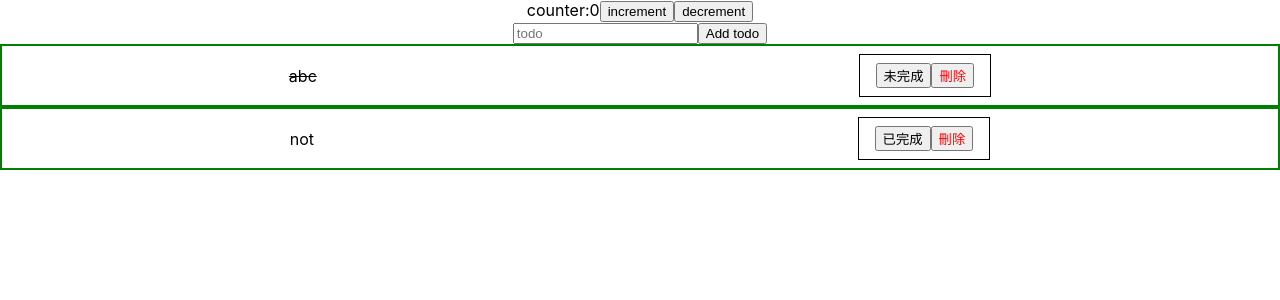
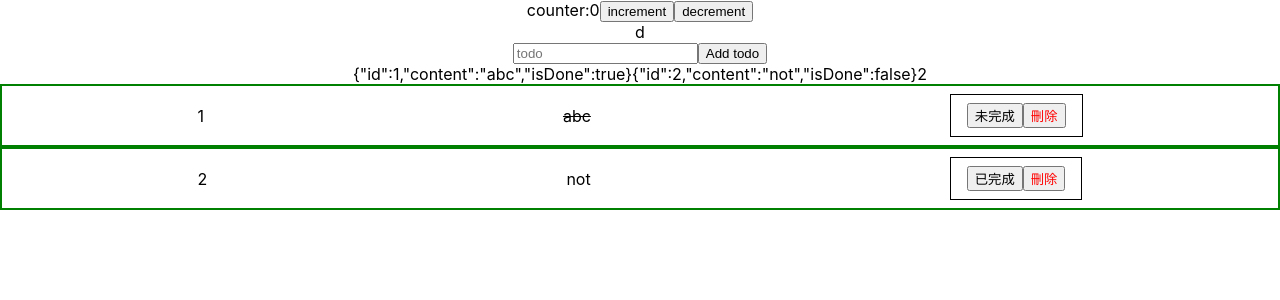
Before and after one commit to nstksean/reactTodolistSimplified, a React (Create React App) app: page / in a window 1280 px wide. Shown: the top 300 px of the page. Built offline with nearby package versions, Linux system fonts and the light colour scheme.

Commit message:
after meet Ashe

```diff
--- a/src/App.js
+++ b/src/App.js
@@ -1,11 +1,42 @@
 import './App.css';
 import styled, { createGlobalStyle } from 'styled-components';
-import React from 'react';
+import React, { Fragment } from 'react';
 import Counter from './Counter';
 import TodoItem from './TodoItem';
 import { useState, useRef } from 'react';
+import { useEffect } from 'react';
 
 
+// [{
+//   id: id.current,
+//   content: value,
+//   isDone: false,
+// }, ...todos]
+
+// [{
+//   id: id.current,
+//   content: value,
+//   isDone: false,
+// },
+// {
+//   id: id.current,
+//   content: value,
+//   isDone: false,
+// },]
+
+
+// const checkd = (text) => {
+//   switch (text) {
+//     case 'completed':
+//       return true
+//     case 'in pro':
+//       return true
+
+
+//     default:
+//       break;
+//   }
+// }
 
 function App() {
 
@@ -15,18 +46,32 @@ function App() {
   ])
 
   const [value, setValue] = useState('')
-  const id = useRef(3)
+  // const idRef = useRef(3)
 
   const handleButtonClick = (event) => {
     console.log('event', event)
     event.preventDefault()
-    setTodos([{
-      id: id.current,
-      content: value,
-      isDone: false,
-    }, ...todos])
+
+    // const newValue = [{
+    //   id: id.current,
+    //   content: value,
+    //   isDone: false,
+    // }, ...todos]
+    // setTodos(newValue)
+    // id.current++
+
+
+    setTodos(prev => {
+      console.log('sd', prev.length)
+      return [{
+        id: prev.length + 1,
+        content: value,
+        isDone: false,
+      }, ...prev]
+    })
+
+
     setValue('')
-    id.current++
   }
 
   const handleInputChange = (e) => {
@@ -37,20 +82,37 @@ function App() {
     setTodos(todos.filter(todo => todo.id !== id))
   }
 
+
   const handleToggleIsDone = id => {
-    setTodos(todos.map(todo => {
+
+    // replaces 1 element at index 4
+    // setTodos(prevValue => {
+    //   prevValue.splice(0, 1, {
+    //     "id": 5,
+    //     "content": "",
+    //     "isDone": false
+    //   });
+    //   console.log('prevValue', prevValue)
+    //   console.log(' [...prevValue]', [...prevValue])
+    //   return [...prevValue]
+    // })
+
+
+    const changeValue = todos.map(todo => {
       if (todo.id !== id) return todo
+
       return {
         ...todo,
         isDone: !todo.isDone
       }
-    }))
+    })
+    setTodos(changeValue)
   }
 
   return (
     <div className="App">
       <div> <Counter /> </div>
-
+      <div onClick={() => console.log(todos)}>d</div>
       <form onSubmit={handleButtonClick}>
         <input
           type="text"
@@ -62,12 +124,27 @@ function App() {
         <button onClick={handleButtonClick}>Add todo</button>
       </form>
 
+
+      {/* <div className={ isShow ? 'show' : ''}></div> */}
       {
-        todos.map(todo => <TodoItem key={todo.id} todo={todo}
-          handleDeleteTodo={handleDeleteTodo} handleToggleIsDone={handleToggleIsDone} />)
+        todos.map(todo =>
+          //todo
+          <React.Fragment key={todo.id} >
+            {JSON.stringify(todo)}
+          </React.Fragment>
+        )
+      }
+      {todos.length}
+
+      {
+        todos.map((todo, idx) =>
+          <TodoItem key={todo.id} todo={todo} idx={idx} setTodos={setTodos}
+            handleDeleteTodo={handleDeleteTodo} handleToggleIsDone={handleToggleIsDone} />
+        )
+
       }
 
-    </div>
+    </div >
   );
 }
 
--- a/src/TodoItem.js
+++ b/src/TodoItem.js
@@ -4,7 +4,7 @@ import './App.css'
 
 
 
-const TodoItemWrapper= styled.div`
+const TodoItemWrapper = styled.div`
 display:flex;
 align-items:center;
 justify-content:space-around;
@@ -18,39 +18,41 @@ const TodoContent = styled.div`
 color:black;
 font-size:16px;
 
-${props=> props.isDone && `
+${props => props.isDone && `
 text-decoration:line-through`}
 `
-const TodoButtonWrapper=styled.div`
+const TodoButtonWrapper = styled.div`
 display:flex;
 align-items:center;
 justify-content:space-between;
 padding:8px 16px;
 border: 1px solid black;`
 
-const Button=styled.button`
+const Button = styled.button`
 &:hover{
     color:red;
 }
 `
-const RedButton=styled.button`
+const RedButton = styled.button`
 color:red;
 `
 
-function TodoItem({className,todo,handleDeleteTodo,handleToggleIsDone}) {
-    const handleToggleClick =() =>{
+function TodoItem({ className, todo, idx
+    , handleDeleteTodo, handleToggleIsDone }) {
+    const handleToggleClick = () => {
         handleToggleIsDone(todo.id)
     }
-    const handleDeleteClick= () => {
+    const handleDeleteClick = () => {
         handleDeleteTodo(todo.id)
     }
     return (
         <div>
             <TodoItemWrapper className={className} data-todo-id={todo.id}>
+                {todo.id}
                 <TodoContent isDone={todo.isDone} >{todo.content}</TodoContent>
                 <TodoButtonWrapper>
-        <Button onClick ={handleToggleClick}>
-            {todo.isDone ? '未完成':'已完成'}
+                    <Button onClick={handleToggleClick}>
+                        {todo.isDone ? '未完成' : '已完成'}
                     </Button>
                     <RedButton onClick={handleDeleteClick}>刪除</RedButton>
                 </TodoButtonWrapper>
```
Lines whose indentation alone changed are shown as unchanged.
